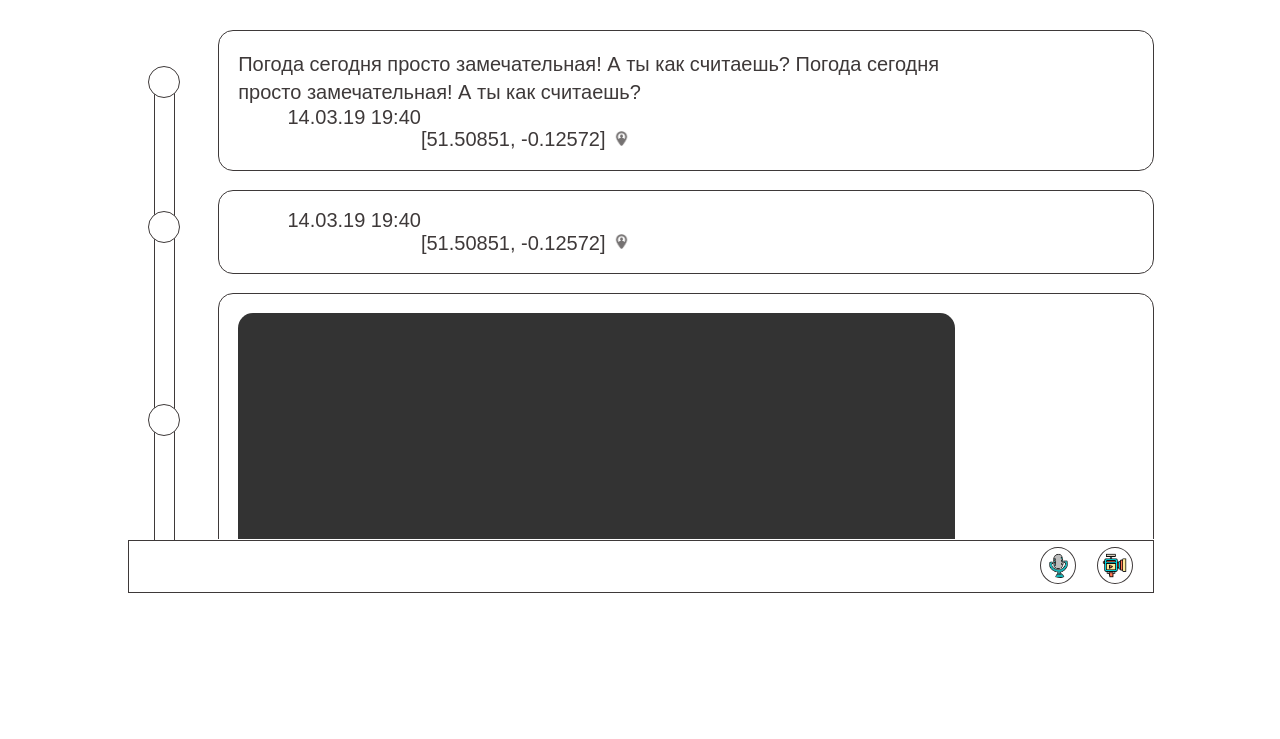
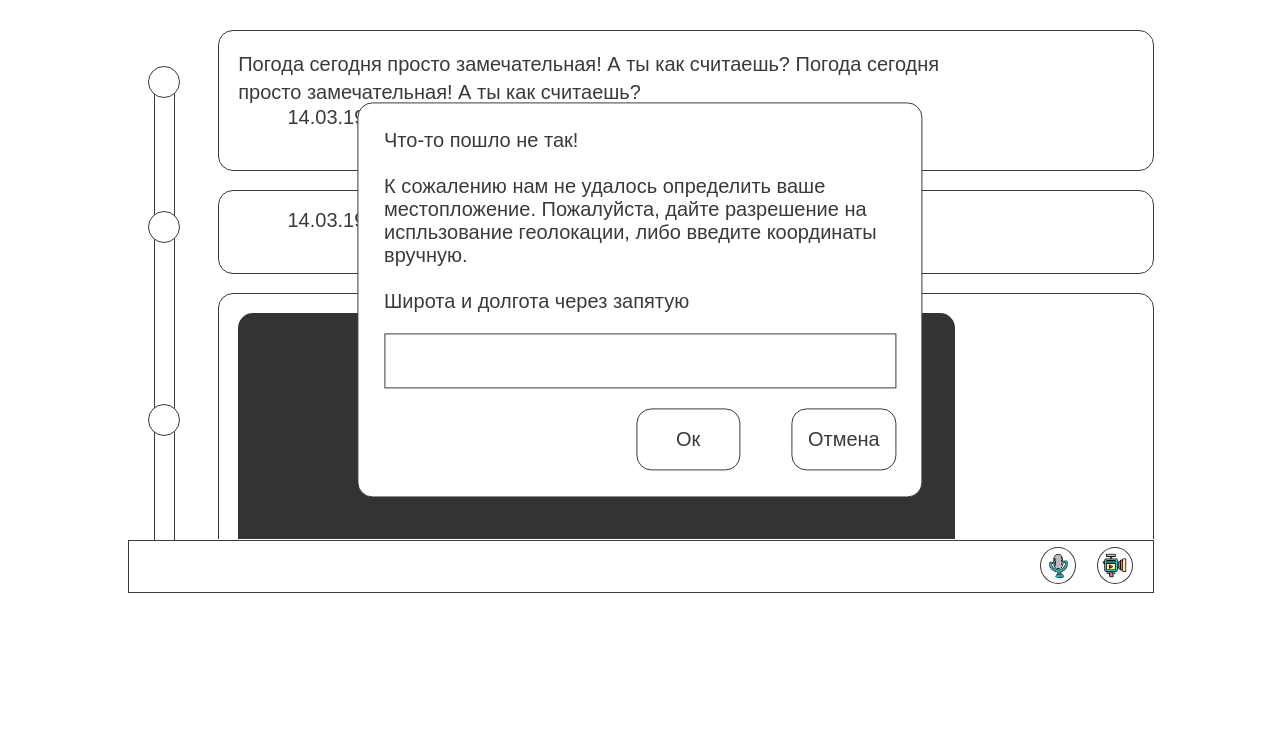
Before and after one commit to Antonio-87/TimeLine.Media-Geo-Natif, a website built with webpack: page src/index.html in a window 1280 px wide. Built offline with nearby package versions, Linux system fonts and the light colour scheme.

Commit message:
style_form-geolocation

```diff
--- a/src/css/style.css
+++ b/src/css/style.css
@@ -142,3 +142,47 @@ body {
     background-repeat: no-repeat;
     background-size: 75%;
 }
+
+form {
+    cursor: pointer;
+    position: absolute;
+    width: 40%;
+    height: 57%;
+    top: 50%;
+    left: 50%;
+    transform: translate(-50%, -50%);
+    padding: 2%;
+    border: 1.5px solid rgb(62, 57, 57);
+    border-radius: 15px;
+    background-color: white;
+    z-index: 1000;
+}
+
+.text-form {
+    margin-top: 0;
+}
+
+input {
+    width: 99%;
+    height: 15%;
+    outline: none;
+    border: 1.5px solid rgb(62, 57, 57);
+}
+
+.control-form {
+    display: flex;
+    flex-grow: 1;
+    justify-content: end;
+    margin-top: 4%;
+}
+
+.ok, .cancel {
+    display: flex;
+    justify-content: center;
+    align-items: center;
+    width: 20%;
+    height: 60px;
+    margin-left: 10%;
+    border: 1.5px solid rgb(62, 57, 57);
+    border-radius: 15px;
+}
--- a/src/index.html
+++ b/src/index.html
@@ -40,6 +40,22 @@
             <div class="audio-check"></div>
             <div class="video-check"></div>
         </div>
+        <form class="form-geolocation">
+            <label for="input-geolocation">
+                <p class="text-form">
+                    Что-то пошло не так!<br><br>
+                    К сожалению нам не удалось определить ваше местопложение.
+                    Пожалуйста, дайте разрешение на испльзование геолокации,
+                    либо введите координаты вручную.<br><br>
+                    Широта и долгота через запятую
+                </p>
+            </label>
+            <input type="text" class="input-geolocation" id="input-geolocation">
+            <div class="control-form">
+                <div class="ok">Ок</div>
+                <div class="cancel">Отмена</div>
+            </div>
+        </form>
     </div>
 </body>
 </html>
```
